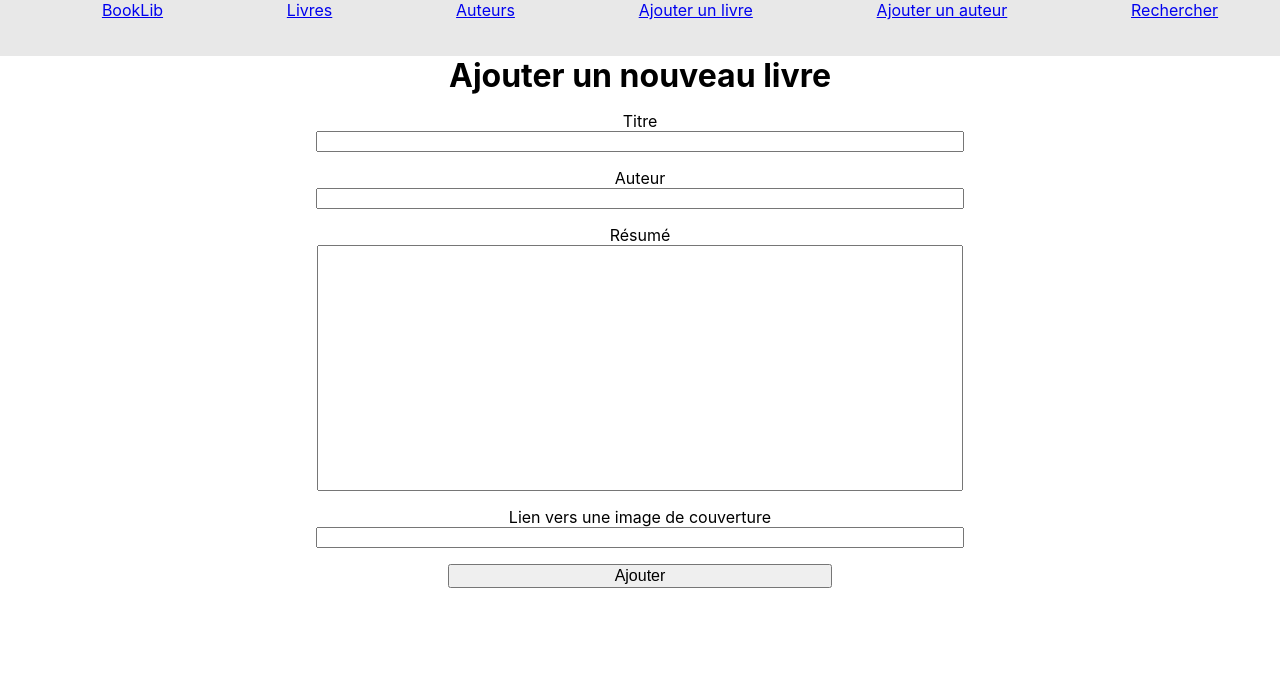
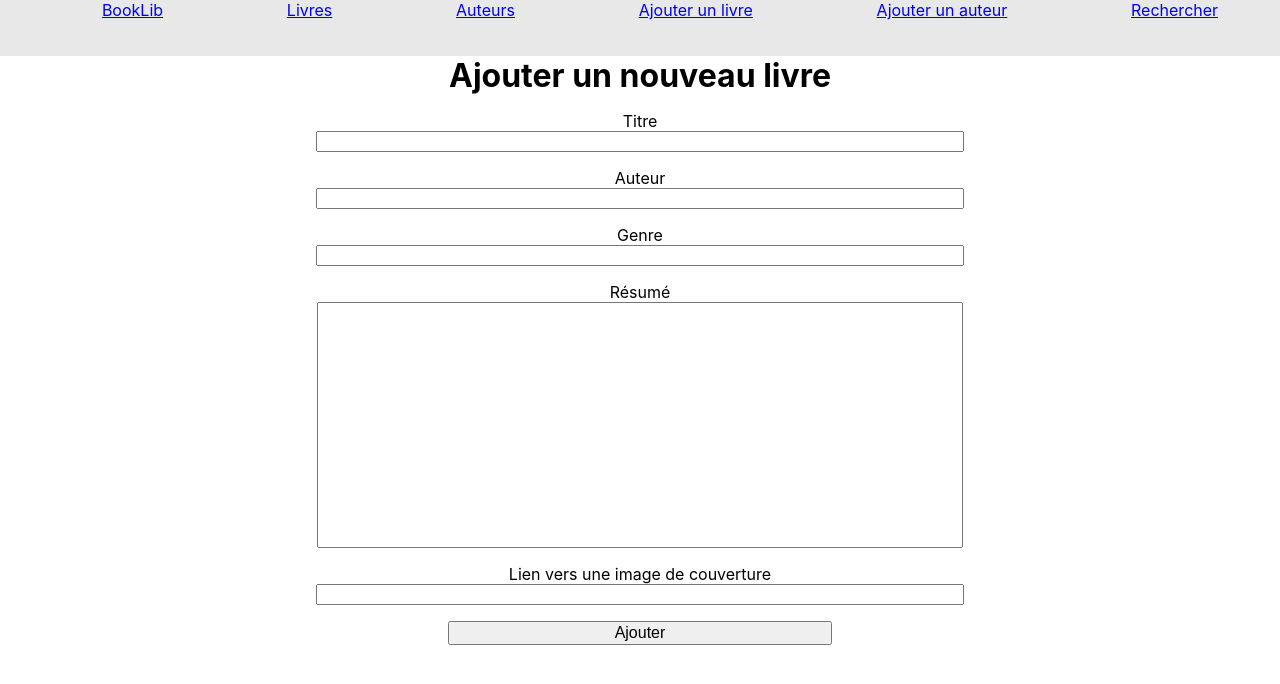
Before and after one commit to angelique-m08/booklib-client, a React (Create React App) app: page /createbooks in a window 1280 px wide. Shown: the top 684 px of the page. Built offline with nearby package versions, Linux system fonts and the light colour scheme.

Commit message:
feat(bookcreate): add axios call to create a new book

```diff
--- a/src/components/BookCreate.jsx
+++ b/src/components/BookCreate.jsx
@@ -1,20 +1,36 @@
-import React from 'react';
+import React, { useState } from 'react';
+import Axios from 'axios';
 import './bookCreate.css'
 
 const BookCreate = () => {
+  const [title, setTitle] = useState('');
+  const [resume, setResume] = useState('');
+  const [genre, setGenre] = useState('');
+  const [cover, setCover] = useState('');
+
+  const addBook = () => {
+    Axios.post("http://localhost:8000/books", {title, resume, cover, genre} )
+    .then((res) => alert('Livre enregistré'))
+  };
+
   return (
     <div>
       <h1 className="bookCreateTitle">Ajouter un nouveau livre</h1>
-      <form className="bookCreateForm">
+      <form className="bookCreateForm"
+        onSubmit={(event) => {
+          event.preventDefault();
+        }}>
         <label for="title">Titre</label>
-        <input id="title" name="title" required />
+        <input id="title" name="title" required onChange={(event) => setTitle(event.target.value)} />
         <label for="author">Auteur</label>
         <input id="author" name="author" />
+        <label for="genre">Genre</label>
+        <input id="genre" name="genre" onChange={(event) => setGenre(event.target.value)} />
         <label for="resume">Résumé</label>
-        <textarea id="resume" name="resume"></textarea>
+        <textarea id="resume" name="resume" onChange={(event) => setResume(event.target.value)}></textarea>
         <label for="cover">Lien vers une image de couverture</label>
-        <input id="cover" name="cover" />
-        <button type="button" className="bookCreateFormButton">Ajouter</button>
+        <input id="cover" name="cover" onChange={(event) => setCover(event.target.value)}/>
+        <button type="submit" className="bookCreateFormButton" onClick={addBook}>Ajouter</button>
       </form>
     </div>
   )
```
